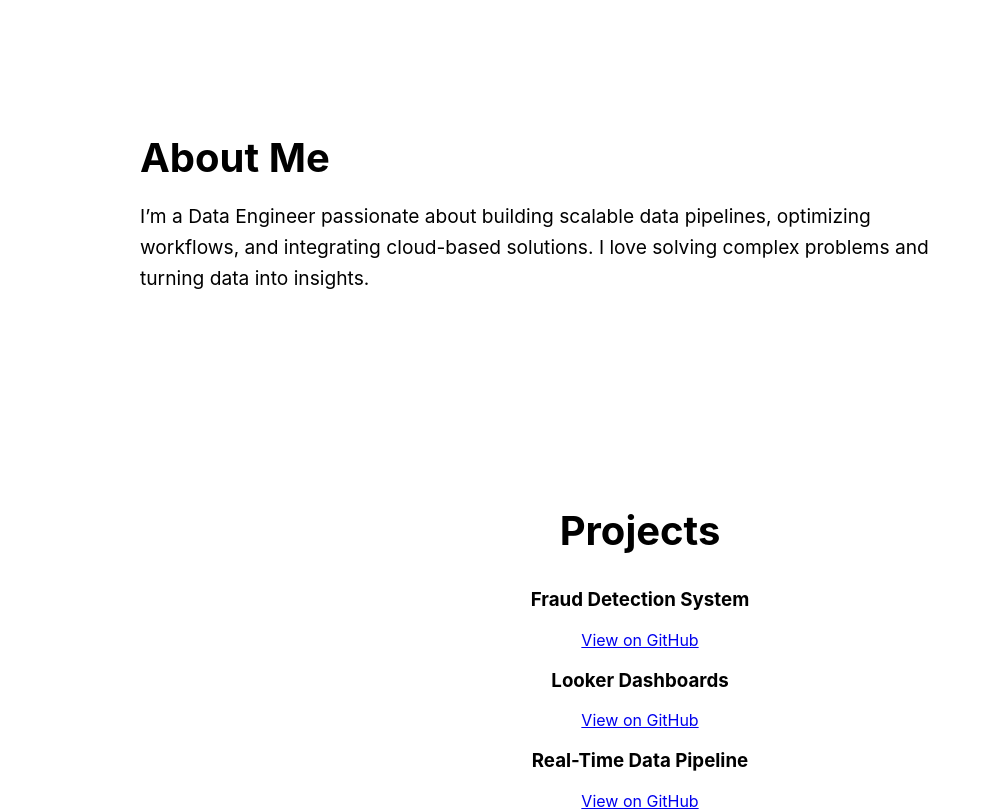
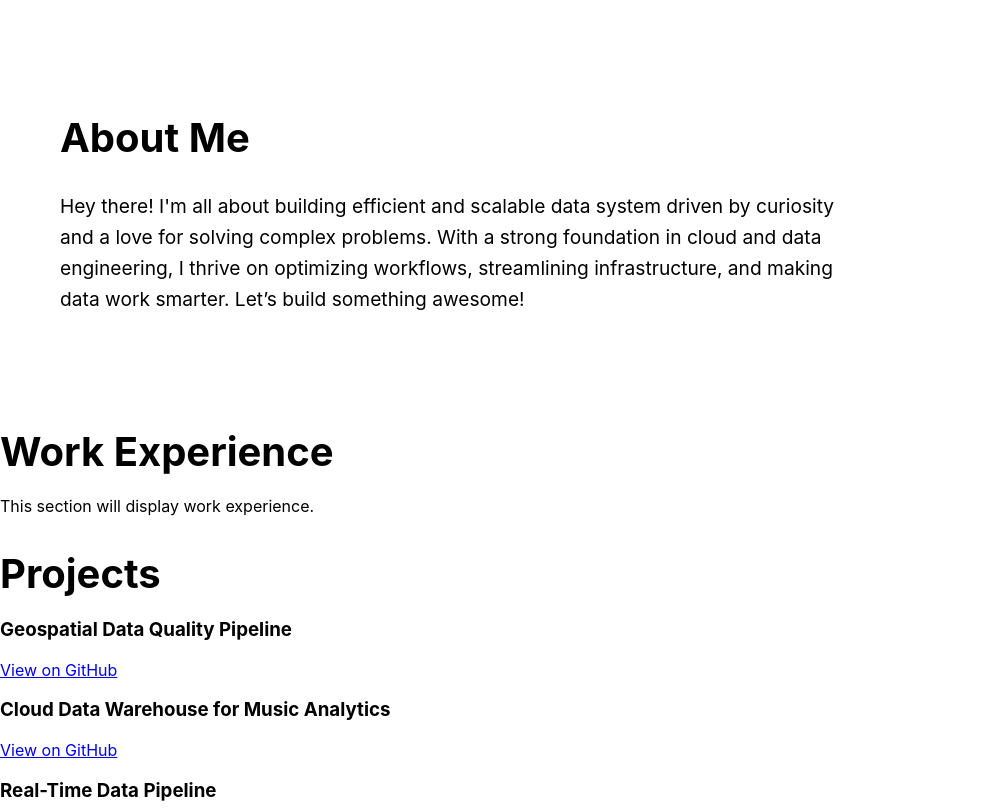
Before and after one commit to furlanflucas/flucas.web, a React (Create React App) app in the folder portfolio/: page / in a window 1280 px wide. Shown: the part 780-1591 px from the top of the page, without its empty margins (0-991 px from the left). Built offline with nearby package versions, Linux system fonts and the light colour scheme; the HTML template or start-up script is replaced by a standard one.

Commit message:
added work experience

```diff
--- a/portfolio/package.json
+++ b/portfolio/package.json
@@ -7,10 +7,13 @@
     "@testing-library/jest-dom": "^6.6.3",
     "@testing-library/react": "^16.2.0",
     "@testing-library/user-event": "^13.5.0",
+    "colorthief": "^2.6.0",
     "framer-motion": "^12.5.0",
     "react": "^19.0.0",
     "react-dom": "^19.0.0",
     "react-scripts": "5.0.1",
+    "sass": "^1.85.1",
+    "sass-loader": "^16.0.5",
     "web-vitals": "^2.1.4"
   },
   "scripts": {
--- a/portfolio/src/App.js
+++ b/portfolio/src/App.js
@@ -4,6 +4,8 @@ import Hero from "./components/Hero";
 import About from "./components/About";
 import Projects from "./components/Projects";
 import Contact from "./components/Contact";
+import ExperienceSection from "./components/ExperienceSection";
+
 
 const App = () => {
   return (
@@ -11,6 +13,7 @@ const App = () => {
       <Navbar />
       <Hero />
       <About />
+      <ExperienceSection />
       <Projects />
       <Contact />
     </div>
--- a/portfolio/src/components/About.js
+++ b/portfolio/src/components/About.js
@@ -1,15 +1,22 @@
 import React from "react";
 import styles from "./About.module.scss";
+import { motion } from "framer-motion";
 
 const About = () => {
   return (
-    <section className={styles.about} id="about">
+    <motion.section
+      className={styles.about}
+      id="about"
+      initial={{ opacity: 0, y: 50 }}
+      whileInView={{ opacity: 1, y: 0 }}
+      transition={{ duration: 1 }}
+      viewport={{ once: true }}
+    >
       <h2>About Me</h2>
       <p>
-        I’m a Data Engineer passionate about building scalable data pipelines, optimizing workflows,
-        and integrating cloud-based solutions. I love solving complex problems and turning data into insights.
+      Hey there! I'm all about building efficient and scalable data system driven by curiosity and a love for solving complex problems. With a strong foundation in cloud and data engineering, I thrive on optimizing workflows, streamlining infrastructure, and making data work smarter. Let’s build something awesome!
       </p>
-    </section>
+    </motion.section>
   );
 };
 
--- a/portfolio/src/components/About.module.scss
+++ b/portfolio/src/components/About.module.scss
@@ -1,20 +1,40 @@
 .about {
-    padding: 80px 50px; /* Increase left padding */
+    display: flex;
+    flex-direction: column;
+    justify-content: center;
+    align-items: flex-start; /* Align text to the left */
+    max-width: 800px; /* Control the width */
+    margin: 0px auto 80 auto; /* Center it horizontally */
+    padding: 60px; /* Adjust padding */
     background-color: var(--primary-color);
-    text-align: left; /* Align text to the left */
-    max-width: 1000px; /* Limit width to keep content readable */
-    margin: 0 auto; /* Center it horizontally */
 }
+
 .about h2 {
     font-size: 2.5rem;
     color: var(--secondary-color);
-    margin-bottom: 10px; /* Add spacing */
+    margin-bottom: 10px;
+    text-align: left; /* Keep heading aligned */
 }
 
 .about p {
     font-size: 1.2rem;
-    max-width: 800px;
     color: var(--text-muted);
     line-height: 1.6;
     text-align: left; /* Ensure paragraph is also aligned */
 }
+
+/* Optional: Add a fade-in effect */
+.about.fadeIn {
+    animation: fadeIn 1s ease-in-out;
+}
+
+@keyframes fadeIn {
+    from {
+        opacity: 0;
+        transform: translateY(30px);
+    }
+    to {
+        opacity: 1;
+        transform: translateY(0);
+    }
+}
--- /dev/null
+++ b/portfolio/src/components/ExperienceSection.js
@@ -0,0 +1,12 @@
+import React from "react";
+
+const ExperienceSection = () => {
+  return (
+    <section>
+      <h2>Work Experience</h2>
+      <p>This section will display work experience.</p>
+    </section>
+  );
+};
+
+export default ExperienceSection;
--- a/portfolio/src/components/Navbar.module.scss
+++ b/portfolio/src/components/Navbar.module.scss
@@ -7,7 +7,7 @@
   justify-content: space-between;
   align-items: center;
   padding: 15px 40px;
-  background: #102749;
+  background: #212327;
   backdrop-filter: blur(10px);
   border-bottom: 2px solid var(--secondary-color);
   z-index: 1000;
@@ -16,7 +16,7 @@
   font-size: 30px;
   font-weight: bold;
   color: var(--secondary-color);
-  font-family: 'Sixtyfour', sans-serif;
+  font-family: 'mono';
   margin-left: 10px; /* Moves it closer to the left */
 }
 .navLinks {
--- a/portfolio/src/components/Projects.js
+++ b/portfolio/src/components/Projects.js
@@ -3,9 +3,9 @@ import styles from "./Projects.module.scss";
 import { motion } from "framer-motion";
 
 const projects = [
-  { title: "Fraud Detection System", link: "https://github.com/furlanflucas/fraud-detection" },
-  { title: "Looker Dashboards", link: "https://github.com/furlanflucas" },
-  { title: "Real-Time Data Pipeline", link: "https://github.com/furlanflucas" }
+  { title: "Geospatial Data Quality Pipeline", link: "https://github.com/furlanflucas/flucas.io/tree/main/data_engineering/geospatial_data_quality_pipeline" },
+  { title: "Cloud Data Warehouse for Music Analytics", link: "https://github.com/furlanflucas/flucas.io/tree/main/data_engineering/cloud_data_warehouse_for_music_analytics" },
+  { title: "Real-Time Data Pipeline", link: "https://github.com/furlanflucas/flucas.io/tree/main/data_engineering/real_time_fraud_detections" }
 ];
 
 const Projects = () => {
--- a/portfolio/src/components/Projects.module.scss
+++ b/portfolio/src/components/Projects.module.scss
@@ -1,38 +1,19 @@
-.projects {
-    padding: 80px 20px;
-    background-color: var(--primary-color);
+.experienceCard {
+  max-width: 1000px;
+  margin: 80px auto 0 auto;
+  padding: 60px;
   text-align: center;
 }
 
-  .projects h2 {
+h2 {
   font-size: 2.5rem;
   color: var(--secondary-color);
+  margin-bottom: 20px;
 }
 
-  .project-list {
+.experienceContainer {
   display: flex;
-    flex-wrap: wrap;
-    justify-content: center;
+  flex-direction: column;
   gap: 20px;
-    margin-top: 30px;
+  align-items: center;
 }
-
-  .project-card {
-    background: rgba(255, 255, 255, 0.1);
-    padding: 20px;
-    border-radius: 10px;
-    width: 300px;
-    transition: transform 0.3s ease-in-out;
-  }
-
-  .project-card:hover {
-    transform: scale(1.05);
-  }
-
-  .project-card a {
-    color: var(--secondary-color);
-    font-size: 1.2rem;
-    font-weight: bold;
-    display: block;
-    margin-top: 10px;
-  }
--- a/portfolio/src/styles/global.scss
+++ b/portfolio/src/styles/global.scss
@@ -3,7 +3,7 @@
 
 
 :root {
-    --primary-color: #102749;  // Dark Background
+    --primary-color: #212327;  // Dark Background
     --secondary-color: #e0e9e2e3; // Accent Blue
     --text-color: #f7fcf9; // Light Text
     --text-muted: #dbdfeb; // Muted Text
```
Also changed, not shown: portfolio/src/components/ExperienceCard.js (added, +84 -0 lines), portfolio/src/components/ExperienceCard.module.scss (added, +43 -0 lines), 1 other file (tests, documents, lock files or other folders). Lines whose indentation alone changed are shown as unchanged.
